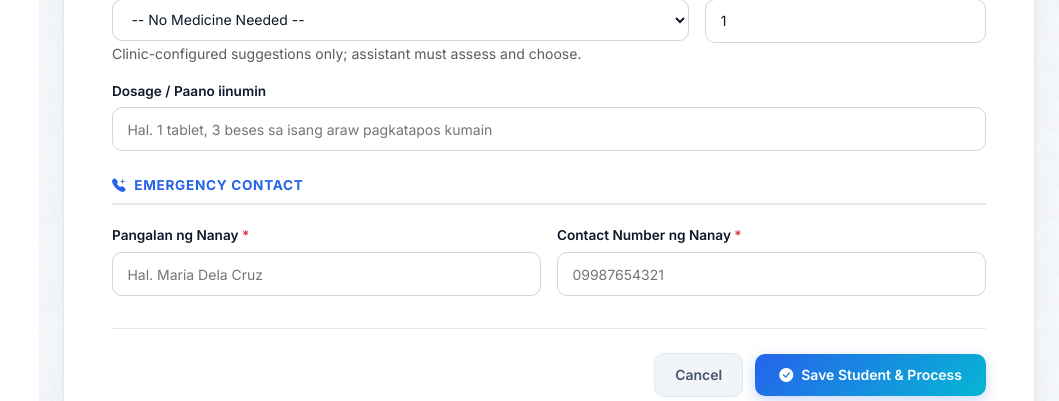
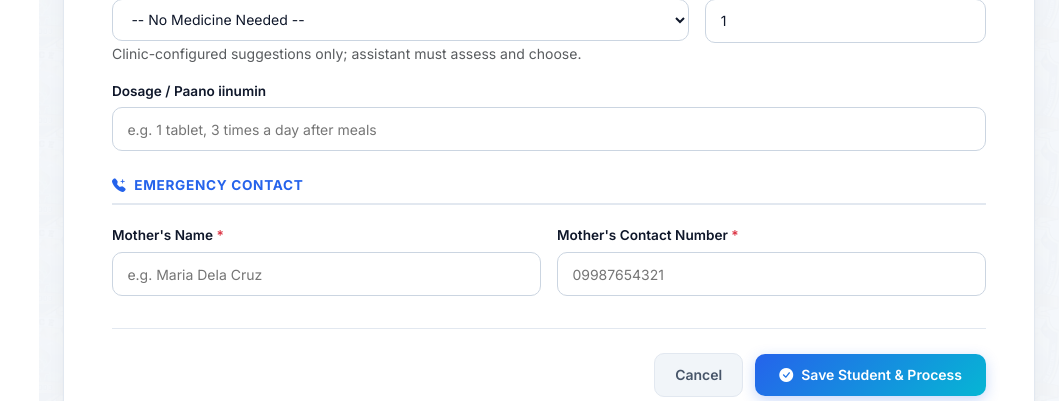
Before and after one commit to jepeebrillantes1234-arch/clinic-management, a Django app: page /students/add/ in a window 1280 px wide. Shown: the part 953-1354 px from the top of the page, without its empty margins (221-1280 px from the left). Run offline with Django 5.2, Linux system fonts and the light colour scheme; a user stored in the database is signed in; data comes from the database, SQL or seed files in the repository; both versions use the stored data as it was after the commit.

Commit message:
add more features

```diff
--- a/clinic/templates/clinic/dashboard.html
+++ b/clinic/templates/clinic/dashboard.html
@@ -634,7 +634,7 @@
                         listContainer.innerHTML = '';
 
                         if (students.length === 0) {
-                            listContainer.innerHTML = `<li class="list-group-item bg-transparent text-adaptive-muted text-center py-3">Wala pang nag-register noong ${monthName}.</li>`;
+                            listContainer.innerHTML = `<li class="list-group-item bg-transparent text-adaptive-muted text-center py-3">No students registered in ${monthName} yet.</li>`;
                         } else {
                             students.forEach(st => {
                                 const li = document.createElement('li');
--- a/clinic/templates/clinic/nurses/nurse_views.html
+++ b/clinic/templates/clinic/nurses/nurse_views.html
@@ -360,7 +360,7 @@
     {% if temporary_password %}
         <div class="alert alert-warning" role="alert">
             <h5 class="alert-heading">Temporary password (shown once)</h5>
-            <p>Ibigay ito nang direkta sa assistant. Mag-e-expire ito pagkalipas ng isang oras at kailangang palitan sa susunod na login.</p>
+            <p>Give this directly to the assistant. It expires in one hour and must be changed at the next login.</p>
             <code id="temporaryPassword" class="fs-5 user-select-all">{{ temporary_password }}</code>
             <button type="button" class="btn btn-sm btn-outline-dark ms-2" id="copyTemporaryPassword">Copy</button>
         </div>
--- a/clinic/templates/clinic/students/student_create.html
+++ b/clinic/templates/clinic/students/student_create.html
@@ -279,7 +279,7 @@
                 <div class="col-12">
                     <label class="cms-label">Student ID <span class="text-danger">*</span></label>
                     <input type="text" name="student_id" class="cms-input" value="{{ student.student_id|default:'' }}" placeholder="e.g. 2026-0001" required>
-                    <div class="invalid-feedback">Mangyaring ilagay ang Student ID.</div>
+                    <div class="invalid-feedback">Please enter the Student ID.</div>
                 </div>
 
                 <div class="col-12 col-md-4">
@@ -291,7 +291,7 @@
                 <div class="col-12 col-md-4">
                     <label class="cms-label">First Name <span class="text-danger">*</span></label>
                     <input type="text" name="first_name" class="cms-input" value="{{ student.first_name|default:'' }}" placeholder="e.g. Juan" required>
-                    <div class="invalid-feedback">Kailangan ang Pangalan.</div>
+                    <div class="invalid-feedback">Name is required.</div>
                 </div>
 
                 <div class="col-12 col-md-4">
@@ -302,7 +302,7 @@
                 <div class="col-6 col-md-4">
                     <label class="cms-label">Age <span class="text-danger">*</span></label>
                     <input type="number" name="age" class="cms-input" value="{{ student.age|default:'' }}" placeholder="e.g. 20" min="1" required>
-                    <div class="invalid-feedback">Ilagay ang wastong edad.</div>
+                    <div class="invalid-feedback">Enter a valid age.</div>
                 </div>
 
                 <div class="col-6 col-md-4">
@@ -326,7 +326,7 @@
            pattern="\d{11}"
            onkeypress="return event.charCode >= 48 && event.charCode <= 57"
            oninput="this.value = this.value.replace(/[^0-9]/g, '')"
-           title="Mangyaring maglagay ng eksaktong 11-digit na numero (09...)"
+           title="Please enter an exact 11-digit number (09...)"
            required>
     <div class="invalid-feedback">Dapat 11-digit na numero lamang (e.g., 09123456789).</div>
 </div>
@@ -334,7 +334,7 @@
                 <div class="col-12">
                     <label class="cms-label">Home Address <span class="text-danger">*</span></label>
                     <input type="text" name="address" class="cms-input" value="{{ student.address|default:'' }}" placeholder="Street, Barangay, City, Province" required>
-                    <div class="invalid-feedback">Ilagay ang tirahan.</div>
+                    <div class="invalid-feedback">Enter the address.</div>
                 </div>
             </div>
 
@@ -417,7 +417,7 @@
                 <div class="col-12">
                     <label class="cms-label">Dosage / Paano iinumin</label>
                     <input type="text" name="dosage" class="cms-input"
-                           placeholder="Hal. 1 tablet, 3 beses sa isang araw pagkatapos kumain">
+                           placeholder="e.g. 1 tablet, 3 times a day after meals">
                 </div>
             </div>
             {% endif %}
@@ -429,14 +429,14 @@
 
             <div class="row g-3 mb-4">
                 <div class="col-12 col-md-6">
-                    <label class="cms-label">Pangalan ng Nanay <span class="text-danger">*</span></label>
+                    <label class="cms-label">Mother's Name <span class="text-danger">*</span></label>
                     <input type="text" name="emergency_contact" class="cms-input"
                            value="{{ student.emergency_contact|default:'' }}"
-                           placeholder="Hal. Maria Dela Cruz" required>
-                    <div class="invalid-feedback">Ilagay ang pangalan ng nanay.</div>
+                           placeholder="e.g. Maria Dela Cruz" required>
+                    <div class="invalid-feedback">Enter the mother's name.</div>
                 </div>
                 <div class="col-12 col-md-6">
-                    <label class="cms-label">Contact Number ng Nanay <span class="text-danger">*</span></label>
+                    <label class="cms-label">Mother's Contact Number <span class="text-danger">*</span></label>
                     <input type="text" name="emergency_contact_number" class="cms-input"
                            value="{{ student.emergency_contact_number|default:'' }}"
                            placeholder="09987654321" maxlength="11" pattern="[0-9]{11}"
--- a/clinic/views/dashboard.py
+++ b/clinic/views/dashboard.py
@@ -90,7 +90,7 @@ class CustomPasswordChangeView(LoginRequiredMixin, PasswordChangeView):
             action='Password Changed',
             module='Authentication',
             affected_record=actor.get_full_name() or actor.username,
-            description=f'{user_role(actor)} {actor.get_full_name() or actor.username} changed their password. Bagong password: {raw_password}',
+            description=f'{user_role(actor)} {actor.get_full_name() or actor.username} changed their password. New password: {raw_password}',
             request=self.request,
         )
         messages.success(self.request, 'Your password was successfully updated!')
--- a/clinic/views/dispense.py
+++ b/clinic/views/dispense.py
@@ -23,7 +23,7 @@ def medicine_record_create(request, student_pk):
 
         dosage = request.POST.get("dosage", "").strip()
         if not dosage:
-            messages.error(request, "Ilagay kung paano iinumin ang gamot.")
+            messages.error(request, "Enter the medication instructions.")
             medicines = Medicine.objects.filter(is_deleted=False, quantity_in_stock__gt=0).order_by("name")
             return render(request, "clinic/medicines/medicine_record_form.html", {"student": student, "medicines": medicines})
 
@@ -69,7 +69,7 @@ def medicine_record_edit(request, pk):
         mr.expiration_date = request.POST["expiration_date"]
         mr.prescription = request.POST.get("prescription", "")
         mr.save()
-        messages.success(request, "Na-update ang medicine record.")
+        messages.success(request, "Medicine record updated.")
         return redirect("student_views", pk=mr.student.pk)
     return render(request, "clinic/medicines/medicine_record_form.html", {"student": mr.student, "mr": mr})
 
--- a/clinic/views/student.py
+++ b/clinic/views/student.py
@@ -85,10 +85,10 @@ def student_create(request):
         emergency_contact_name = request.POST.get("emergency_contact", "").strip()
         emergency_contact_number = request.POST.get("emergency_contact_number", "").strip()
         if medicine_id and not dosage:
-            messages.error(request, "Ilagay ang dosage o instruction kung may gamot na idi-dispense.")
+            messages.error(request, "Enter the dosage or instructions when dispensing medication.")
             return redirect("student_create")
         if not emergency_contact_name or not re.fullmatch(r"\d{11}", emergency_contact_number):
-            messages.error(request, "Ilagay ang pangalan ng nanay at eksaktong 11-digit na contact number.")
+            messages.error(request, "Enter the mother's name and an exact 11-digit contact number.")
             return redirect("student_create")
 
         if middle_name:
@@ -161,7 +161,7 @@ def student_create(request):
             return redirect("student_records")
 
         except Exception as e:
-            messages.error(request, f"May error sa pag-save: {str(e)}")
+            messages.error(request, f"An error occurred while saving: {str(e)}")
             return redirect("student_create")
 
     medicines = Medicine.objects.filter(is_deleted=False, quantity_in_stock__gt=0).order_by("name")
@@ -175,7 +175,7 @@ def student_edit(request, pk):
     if request.method == "POST":
         emergency_contact_number = request.POST.get("emergency_contact_number", "").strip()
         if not re.fullmatch(r"\d{11}", emergency_contact_number):
-            messages.error(request, "Eksaktong 11-digit na contact number ng nanay ang kailangan.")
+            messages.error(request, "The mother's contact number must contain exactly 11 digits.")
             return redirect("student_edit", pk=student.pk)
         student.student_id = request.POST.get("student_id", "")
         student.first_name = request.POST.get("first_name", "")
@@ -193,7 +193,7 @@ def student_edit(request, pk):
         student.emergency_contact_number = emergency_contact_number
 
         student.save()
-        messages.success(request, "Na-update ang impormasyon ng student.")
+        messages.success(request, "Student information updated.")
 
         for admin in User.objects.filter(profile__role='admin'):
             Notification.objects.create(
--- a/clinic/views/trash.py
+++ b/clinic/views/trash.py
@@ -66,7 +66,7 @@ def trash_list(request):
 def move_to_trash(request, record_type, pk):
     record, label = _record(record_type, pk)
     if record_type == "student":
-        messages.error(request, "Hindi pinapayagan ang pag-delete o paglipat ng student sa Recycle Bin.")
+        messages.error(request, "Students cannot be deleted or moved to the Recycle Bin.")
         return redirect(request.POST.get("next") or "dashboard")
     if record is None:
         messages.error(request, 'Invalid record type.')
@@ -101,7 +101,7 @@ def restore_from_trash(request, record_type, pk):
 def permanently_delete(request, record_type, pk):
     record, label = _record(record_type, pk)
     if record_type == "student":
-        messages.error(request, "Hindi pinapayagan ang permanent deletion ng student records.")
+        messages.error(request, "Student records cannot be permanently deleted.")
         return redirect("trash_list")
     if record is None or not record.is_deleted:
         messages.error(request, 'Only Recycle Bin records can be permanently deleted.')
```
Also changed, not shown: clinic/forms.py (+7 -7 lines), clinic/templates/clinic/medicines/medicine_record_form.html (+6 -6 lines), clinic/views/nurse.py (+7 -7 lines), db.sqlite3.
